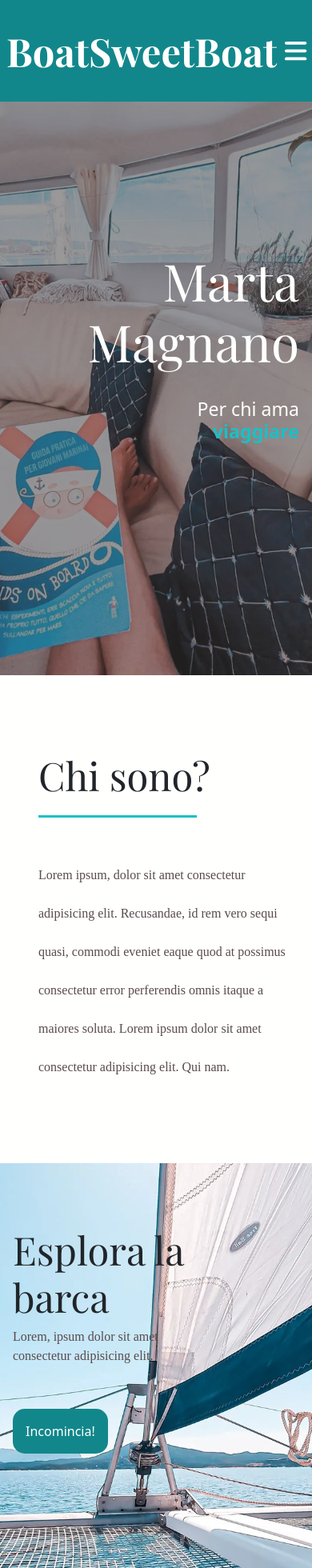
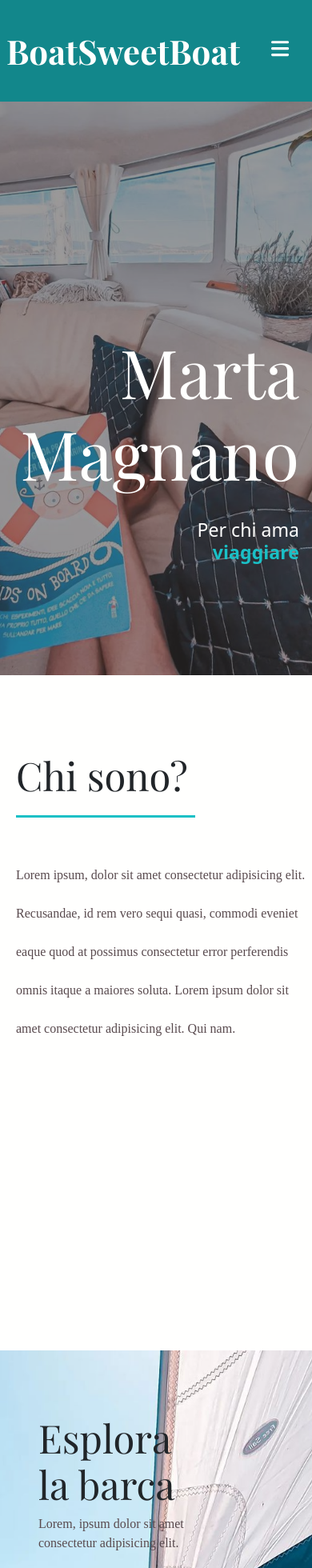
Before and after one commit to takenX10/BoatSweetBoat, a React (Vite) app in the folder client/BoatSweetBoat/: page / in a window 390 px wide. Shown: the top 1960 px of the page at 80% size. Built offline with nearby package versions, Linux system fonts and the light colour scheme; a web font is replaced by a local one.

Commit message:
Made homepage responsive and resized navbar font

```diff
--- a/client/BoatSweetBoat/src/layouts/Navbar.jsx
+++ b/client/BoatSweetBoat/src/layouts/Navbar.jsx
@@ -24,10 +24,10 @@ export default function Navbar() {
     return (
         <>
             <nav className={`navbar navbar-expand-lg ${scrolled ? "navbar-style-collapsed":"navbar-style"} fixed-top`}>
-                <div className="container-fluid align-items-center flex-nowrap m-0 p-0 p-lg-5">
+                <div className="container-fluid align-items-center m-0 p-0 p-lg-5">
                     <b><a className={`navbar-brand logo my-0 p-0 mx-2 ms-2 ${scrolled?"hidden":""}`}  href="#">BoatSweetBoat</a></b>
                     <button className="navbar-toggler m-0 p-0" type="button" data-bs-toggle="collapse" data-bs-target="#navbarNav" aria-controls="navbarNav" aria-expanded="false" aria-label="Toggle navigation">
-                        <span className="navbar-toggler-icon me-3"><FontAwesomeIcon className="hamburger-icon" icon={faBars} /></span>
+                        <span className="navbar-toggler-icon me-4"><FontAwesomeIcon className="hamburger-icon" icon={faBars} /></span>
                     </button>
                     <div className="collapse navbar-collapse justify-content-end me-5" id="navbarNav">
                         <ul className="navbar-nav">
--- a/client/BoatSweetBoat/src/layouts/Navbar.scss
+++ b/client/BoatSweetBoat/src/layouts/Navbar.scss
@@ -22,7 +22,7 @@
 .navbar-brand {
     font-family: 'Playfair Display', serif;
     text-decoration: none;
-    font-size: 3.052rem !important;
+    font-size: 5vh !important;
     color: $white;
     vertical-align: top;
     transition: .3s;
@@ -34,7 +34,7 @@
 
 .hamburger-icon {
     color: $white;
-    font-size: 1.953rem;
+    font-size: 3vh !important;
     transition: .3s;
 }
 
--- a/client/BoatSweetBoat/src/pages/Home/Home.jsx
+++ b/client/BoatSweetBoat/src/pages/Home/Home.jsx
@@ -7,7 +7,7 @@ import {faChevronLeft, faChevronRight} from '@fortawesome/free-solid-svg-icons';
 import './Home.scss';
 
 
-const   Hero = ({img, imgAlt}) => {
+const Hero = ({img, imgAlt}) => {
     return (
         <>
             <div className="container-fluid hero-container mx-0 px-0">
@@ -15,9 +15,9 @@ const   Hero = ({img, imgAlt}) => {
                     <div className="col px-0 hero-image-container" style={{backgroundImage: `url(${img})`}}>
 
                         <div className="black-rect" aria-roledescription='spacer'></div>
-                        <div className="d-grid hero-grid">
-                            <h1 className="hero-title m-3">Marta<br/> Magnano</h1>
-                            <h3 className="hero-description m-3">Per chi ama <br/><b>viaggiare</b></h3>
+                        <div className="d-grid hero-grid px-lg-5">
+                            <h1 className="hero-title m-3 mx-lg-5">Marta<br/> Magnano</h1>
+                            <h3 className="hero-description m-3 mx-lg-5">Per chi ama <br/><b>viaggiare</b></h3>
                         </div>
                     </div>
                 </div>
@@ -27,18 +27,18 @@ const   Hero = ({img, imgAlt}) => {
 };
 
 
-const About = ({title, description}) => {
+const About = ({img}) => {
     return (
         <>
-            <div className="container-fluid my-5 ps-5">
-                <div className="row">
-                    <div className="col">
+            <div className="container-fluid px-4 px-lg-5 about-container">
+                <div className="row about-row">
+                    <div className="col px-2 py-5 px-lg-5 about-text-container">
                         <h1 className="about-title my-5">Chi sono?</h1>
-                        <p className='about-description text-wrap my-5'>
+                        <p className='about-description text-wrap'>
                             Lorem ipsum, dolor sit amet consectetur adipisicing elit. Recusandae, id rem vero sequi quasi, commodi eveniet eaque quod at possimus consectetur error perferendis omnis itaque a maiores soluta. Lorem ipsum dolor sit amet consectetur adipisicing elit. Qui nam.
                         </p>
                     </div>
-
+                    <div className="col d-none d-lg-flex about-image" style={{backgroundImage: `url(${img})`}}></div>
                 </div>
             </div>
         </>
@@ -51,14 +51,14 @@ const EsploraLink = ({img, imgAlt}) => {
             <div className="esplora-img-container" style={{backgroundImage: `url(${img})`}}>
             </div>
             <div className="esplora-grid">
-                <h1 className='esplora-title ps-3'>
-                    Esplora la <br/>
-                    barca
+                <h1 className='esplora-title ps-5 mt-5'>
+                    Esplora<br/>
+                    la barca
                 </h1>
-                <p className='esplora-description ps-3'>
+                <p className='esplora-description ps-5'>
                     Lorem, ipsum dolor sit amet consectetur adipisicing elit.
                 </p>
-                <button className='esplora-button ms-3 p-3'>Incomincia!</button>
+                <button className='esplora-button ms-5 p-3'>Incomincia!</button>
             </div>
         </div>
     );
@@ -66,9 +66,13 @@ const EsploraLink = ({img, imgAlt}) => {
 
 
 const Sardegna = () => {
+    const image = "/images/sardegna.png";
     return (
         <div className="container-fluid sardegna my-5">
-            <img src="/images/sardegna.png" alt="cartina della sardegna" className='sardegna-img'></img>
+            <div className="col-12 col-lg-6 sardegna-bg" style={{backgroundImage: `url(${image})`}}>
+            </div>
+            <div className="col-12 col-lg-6 sardegna-form">
+            </div>
         </div>
     );
 };
@@ -97,8 +101,8 @@ const Sponsor = ({imgList}) => {
                     <div className="col-12 col-lg-6">
                         <div className="container-fluid">
                             <div className="row justify-content-center align-items-center my-5">
-                                <div className="col-12">
-                                    <h1 className='sponsor-title'>Sponsor</h1>
+                                <div className="col-12 justify-content-center d-flex">
+                                    <h1 className='sponsor-title text-center p-3'>Sponsor</h1>
                                 </div>
                                 <div className="col-2 icon">
                                     <FontAwesomeIcon
@@ -127,8 +131,8 @@ const Sponsor = ({imgList}) => {
                      <div className="col-12 col-lg-6">
                         <div className="container-fluid">
                             <div className="row justify-content-center align-items-center my-5">
-                                <div className="col-12">
-                                    <h1 className='sponsor-title'>Nomine</h1>
+                                <div className="col-12 justify-content-center d-flex  ">
+                                    <h1 className='sponsor-title p-3'>Nomine</h1>
                                 </div>
                                 <div className="col-2 icon">
                                     <FontAwesomeIcon
@@ -195,7 +199,7 @@ export default function Home(){
         <>
             <Navbar />
             <Hero img="/images/book.jpeg" imgAlt=""/>
-            <About />
+            <About img="/images/marta.jpeg"/>
             <EsploraLink img="/images/front-boat.jpeg" imgAlt=''/>
             <Sponsor imgList={sponsorList}/>
             <Sardegna />
--- a/client/BoatSweetBoat/src/pages/Home/Home.scss
+++ b/client/BoatSweetBoat/src/pages/Home/Home.scss
@@ -37,28 +37,47 @@
     top: 0;
     left: 0;
     position: absolute;
-    grid-template: 4fr 3fr / 1fr;
+    grid-template: 15vh 60vh 25vh / 1fr;
     justify-content: end;
 }
 
 .hero-title {
     color: $white;
-    grid-area: 1 / 1 / span 1 / span 1;
+    grid-area: 2 / 1 / span 1 / span 1;
     position: absolute;
     align-self: end;
     top: 10;
     right: 0;
     font-family: 'Playfair Display', serif;
-    font-size: 64px !important;
+    font-size: 10vh !important;
     text-align: end;
 }
 
 .hero-description {
     color: $white;
-    grid-area: 2 / 1 / span 1 / span 1;
+    grid-area: 3 / 1 / span 1 / span 1;
     text-align: end;
 }
 
+
+.about-container {
+    width: 100vw;
+    height: 100vh;
+}
+
+.about-row {
+    width: 100vw;
+    height: 100vh;
+}
+
+.about-image {
+    background-position: center;
+    background-size: cover;
+}
+
+.about-text-container {
+    width: 100vw;
+}
 
 .about-title {
     font-family: 'Playfair Display', serif;
@@ -81,13 +100,13 @@
 .esplora-container {
     position: relative;
     width: 100vw;
-    height: 85vh;
+    height: 100vh;
     overflow: hidden;
 }
 
 .esplora-img-container {
     width: 100vw;
-    height: 85vh;
+    height: 100vh;
     overflow: hidden;
     position: absolute;
     top: 0;
@@ -130,10 +149,14 @@
 }
 
 .sponsor-title {
+    width: min-content;
     font-family: 'Playfair Display', serif;
     font-size: 3.052rem !important;
+    border: 10px solid $acqua;
+    border-top: 0px;
+    border-left: 0px;
 }
-.sponsor-title:after {
+/*.sponsor-title:after {
     content: "";
     display: block;
     margin: 0;
@@ -141,7 +164,7 @@
     padding-top: 20px;
     border-bottom: 3px solid $acqua;
 }
-
+*/
 .sponsor-image-container {
     width: 100%;
     height:100%;
@@ -164,10 +187,10 @@
     position: relative;
 }
 
-.sardegna-img {
-    position: absolute;
-    top: 0;
-    left: 0;
+.sardegna-bg {
+    background-size: contain;
+    background-repeat: no-repeat;
+    background-position: center;
     width: 100%;
-    height: auto;
+    height: 100%;
 }
```
